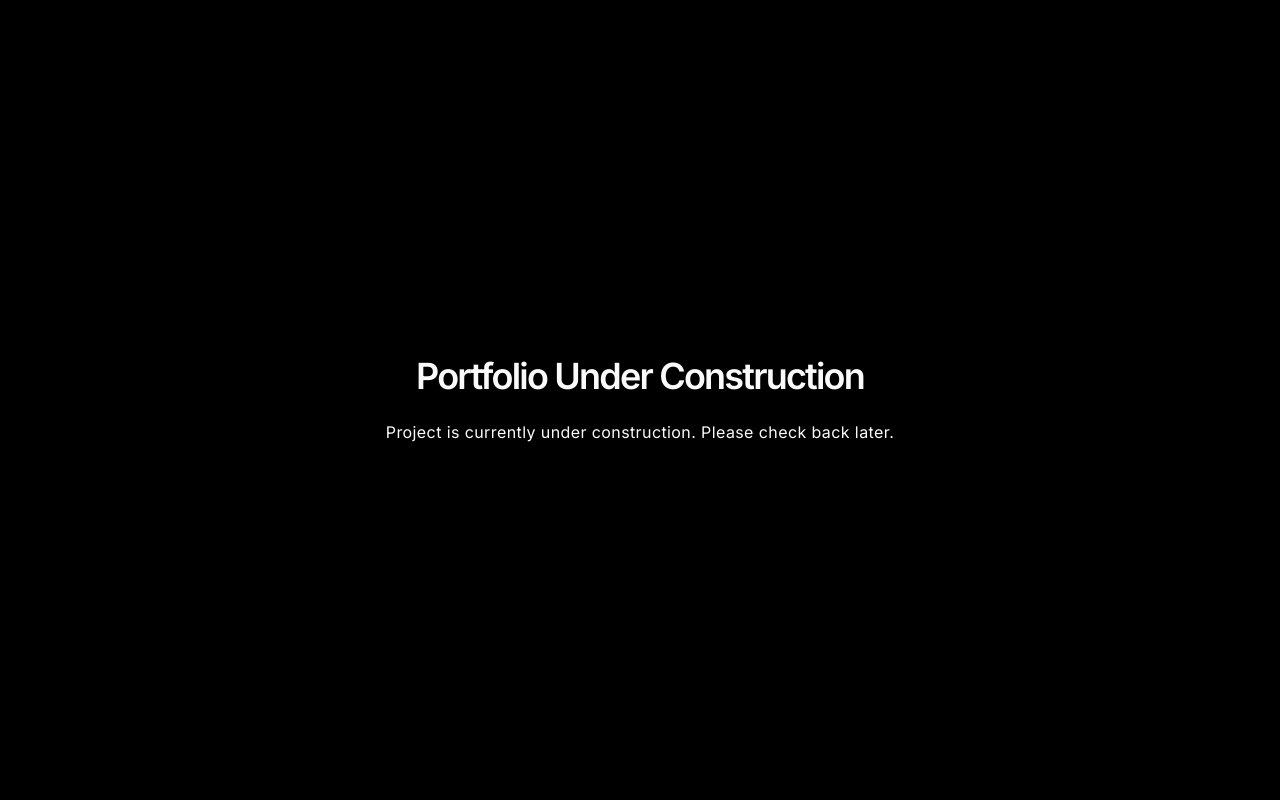
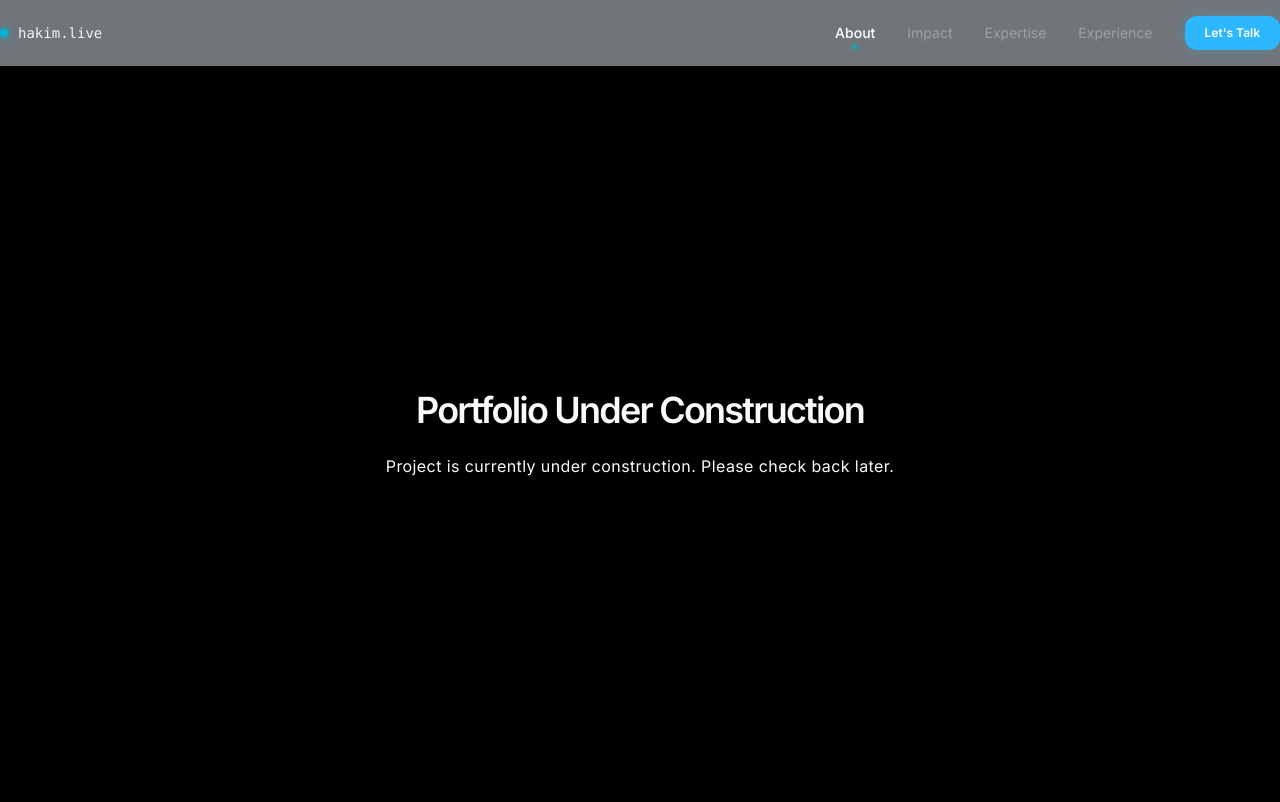
Before and after one commit to AbuBakkarSiddique007/portfolio-website-task, a Next.js app: page / in a window 1280 px wide. Built offline with nearby package versions, Linux system fonts and the light colour scheme.

Commit message:
feat: implement navbar section

```diff
--- a/package.json
+++ b/package.json
@@ -9,6 +9,7 @@
     "lint": "eslint"
   },
   "dependencies": {
+    "lucide-react": "^1.39.0",
     "next": "16.3.4",
     "react": "19.2.8",
     "react-dom": "19.2.8"
--- a/src/app/layout.tsx
+++ b/src/app/layout.tsx
@@ -1,5 +1,6 @@
 import type { Metadata } from "next";
 import { Inter } from "next/font/google";
+import Navbar from "@/components/navbar";
 import "./globals.css";
 
 const inter = Inter({
@@ -17,6 +18,7 @@ export default function RootLayout({ children }: LayoutProps<"/">) {
     <html lang="en" className={`${inter.variable} h-full antialiased`}>
       <body className="min-h-full flex flex-col items-center font-sans">
         <div className="mx-auto w-full max-w-[1440px] flex-1 flex flex-col">
+          <Navbar />
           {children}
         </div>
       </body>
--- a/src/app/page.tsx
+++ b/src/app/page.tsx
@@ -1,6 +1,6 @@
 export default function Home() {
   return (
-    <div className="flex min-h-dvh w-full items-center justify-center bg-black text-zinc-50">
+    <div className="flex min-h-[calc(100dvh-4rem)] w-full items-center justify-center bg-black text-zinc-50">
       <div className="flex flex-col items-center gap-6">
         <h1 className="text-2xl font-semibold tracking-tighter md:text-4xl">
           Portfolio Under Construction
--- /dev/null
+++ b/src/components/navbar.tsx
@@ -0,0 +1,144 @@
+"use client";
+
+import { useState } from "react";
+import Link from "next/link";
+
+const navItems = [
+  { name: "About", href: "#about" },
+  { name: "Impact", href: "#impact" },
+  { name: "Expertise", href: "#expertise" },
+  { name: "Experience", href: "#experience" },
+];
+
+export default function Navbar() {
+  const [activeItem, setActiveItem] = useState("About");
+  const [isMobileOpen, setIsMobileOpen] = useState(false);
+
+  return (
+    <header className="sticky top-0 z-50 flex h-[66px] w-full max-w-[1440px] items-center justify-center bg-[rgba(19,24,32,0.6)] backdrop-blur-[16px]">
+      <div className="flex h-[34px] w-full max-w-[1280px] items-center justify-between px-4 sm:px-6 lg:px-0">
+        <Link
+          href="/"
+          className="group flex items-center gap-2.5 text-sm font-medium tracking-tight text-white transition-opacity hover:opacity-90"
+        >
+          <span className="relative flex h-2 w-2 items-center justify-center">
+            <span className="absolute inline-flex h-full w-full animate-ping rounded-full bg-[#00b4d8] opacity-75"></span>
+            <span className="relative inline-flex h-2 w-2 rounded-full bg-[#00b4d8] shadow-[0_0_8px_#00b4d8]"></span>
+          </span>
+          <span className="font-mono text-sm tracking-normal text-zinc-100">
+            hakim.live
+          </span>
+        </Link>
+
+        <div className="hidden items-center gap-8 md:flex">
+          <nav className="flex items-center gap-6 lg:gap-8">
+
+            {navItems.map((item) => {
+              const isActive = activeItem === item.name;
+
+              return (
+                <Link
+                  key={item.name}
+                  href={item.href}
+                  onClick={() => setActiveItem(item.name)}
+
+                  className={`relative flex flex-col items-center text-sm transition-colors ${isActive
+                    ? "font-medium text-white"
+                    : "text-zinc-400 hover:text-zinc-200"
+                    }`}
+                >
+                  <span>{item.name}</span>
+                  {isActive && (
+                    <span className="absolute -bottom-1.5 h-1 w-1 rounded-full bg-[#00b4d8] shadow-[0_0_6px_#00b4d8]" />
+                  )}
+                </Link>
+              );
+            })}
+          </nav>
+
+          <Link
+            href="#contact"
+            className="inline-flex h-[34px] items-center justify-center rounded-xl bg-[#2db7ff] px-5 text-xs font-semibold text-white shadow-[0_0_16px_rgba(45,183,255,0.25)] transition-all hover:bg-[#3ec0ff] hover:shadow-[0_0_20px_rgba(45,183,255,0.4)] active:scale-95"
+          >
+            Let&apos;s Talk
+          </Link>
+        </div>
+
+        <button
+          type="button"
+          onClick={() => setIsMobileOpen(!isMobileOpen)}
+          className="flex h-8 w-8 items-center justify-center rounded-lg border border-zinc-800 text-zinc-400 transition-colors hover:border-zinc-700 hover:text-white md:hidden"
+          aria-label="Toggle Navigation Menu"
+        >
+          {isMobileOpen ? (
+            <svg
+              className="h-4 w-4"
+              fill="none"
+              stroke="currentColor"
+              viewBox="0 0 24 24"
+            >
+              <path
+                strokeLinecap="round"
+                strokeLinejoin="round"
+                strokeWidth="2"
+                d="M6 18L18 6M6 6l12 12"
+              />
+            </svg>
+          ) : (
+            <svg
+              className="h-4 w-4"
+              fill="none"
+              stroke="currentColor"
+              viewBox="0 0 24 24"
+            >
+              <path
+                strokeLinecap="round"
+                strokeLinejoin="round"
+                strokeWidth="2"
+                d="M4 6h16M4 12h16M4 18h16"
+              />
+            </svg>
+          )}
+        </button>
+      </div>
+
+      {isMobileOpen && (
+        <div className="absolute top-[66px] left-0 w-full border-b border-zinc-800/80 bg-[rgba(19,24,32,0.95)] px-6 py-4 backdrop-blur-[16px] md:hidden">
+          <div className="mx-auto flex max-w-[1280px] flex-col gap-3">
+            {navItems.map((item) => {
+              const isActive = activeItem === item.name;
+              return (
+                <Link
+                  key={item.name}
+                  href={item.href}
+                  onClick={() => {
+                    setActiveItem(item.name);
+                    setIsMobileOpen(false);
+                  }}
+                  className={`flex items-center justify-between rounded-md px-3 py-2 text-sm transition-colors ${isActive
+                    ? "bg-zinc-800/60 font-medium text-white"
+                    : "text-zinc-400 hover:bg-zinc-800/40 hover:text-white"
+                    }`}
+                >
+                  <span>{item.name}</span>
+                  {isActive && (
+                    <span className="h-1.5 w-1.5 rounded-full bg-[#00b4d8] shadow-[0_0_6px_#00b4d8]" />
+                  )}
+                </Link>
+              );
+            })}
+            <div className="pt-2">
+              <Link
+                href="#contact"
+                onClick={() => setIsMobileOpen(false)}
+                className="flex h-9 w-full items-center justify-center rounded-xl bg-[#2db7ff] text-xs font-semibold text-white transition-colors hover:bg-[#3ec0ff]"
+              >
+                Let&apos;s Talk
+              </Link>
+            </div>
+          </div>
+        </div>
+      )}
+    </header>
+  );
+}
```
Also changed, not shown: 1 other file (tests, documents, lock files or other folders).
